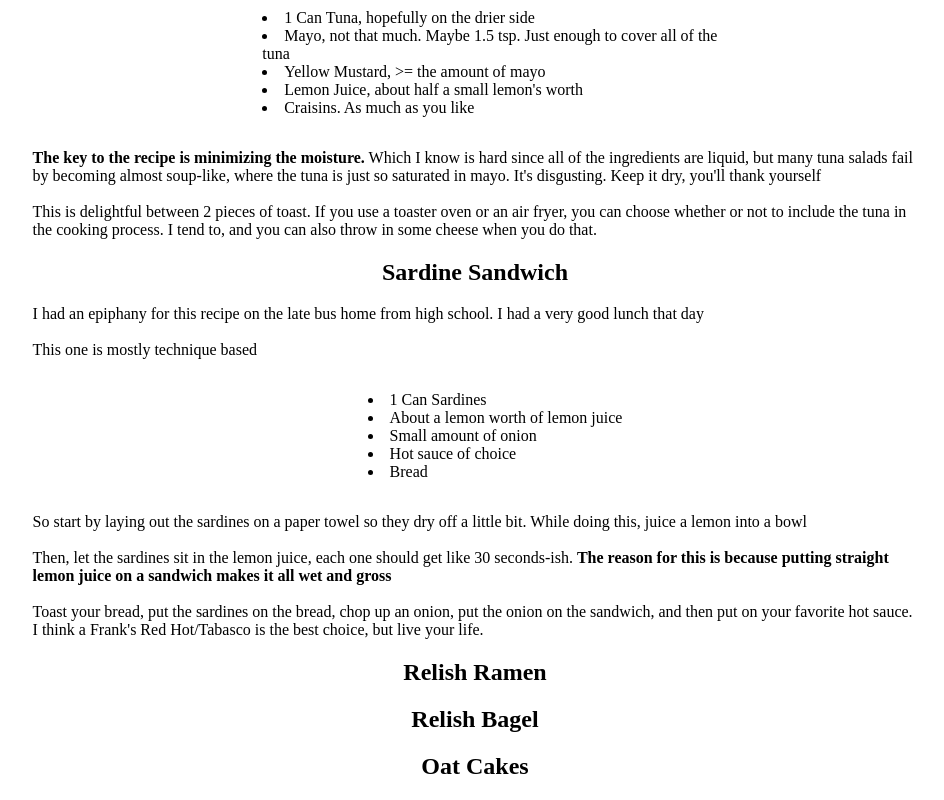
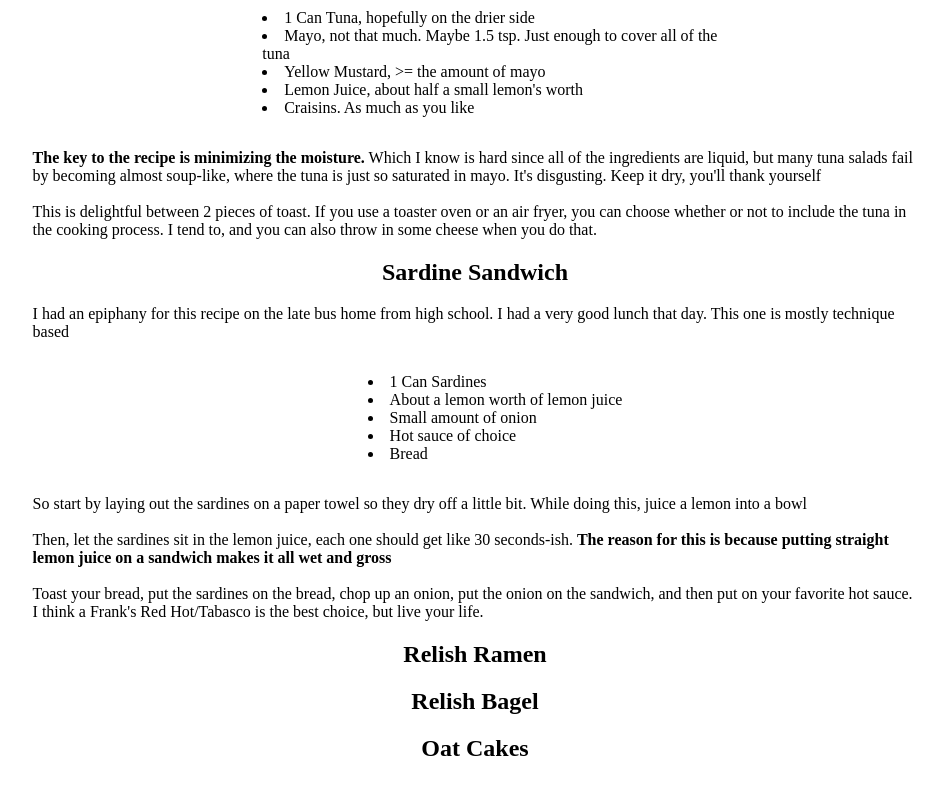
Before and after one commit to OwenPFC/OwenPFC.github.io, a plain HTML site: page recipes.html in a window 1280 px wide. Shown: the part 712-1512 px from the top of the page, without its empty margins (165-1109 px from the left). Drawn offline with Linux system fonts and the light colour scheme.

Commit message:
Update recipes.html

```diff
--- a/recipes.html
+++ b/recipes.html
@@ -93,9 +93,7 @@
 <h2 style = "text-align: center;">Sardine Sandwich</h2>
 
  <p style = "margin-left: 15%;margin-right: 15%;">
-        I had an epiphany for this recipe on the late bus home from high school. I had a very good lunch that day
-        <br><br>
-        This one is mostly technique based
+        I had an epiphany for this recipe on the late bus home from high school. I had a very good lunch that day. This one is mostly technique based
     </p>
 
 <div class = "center-container">
```
